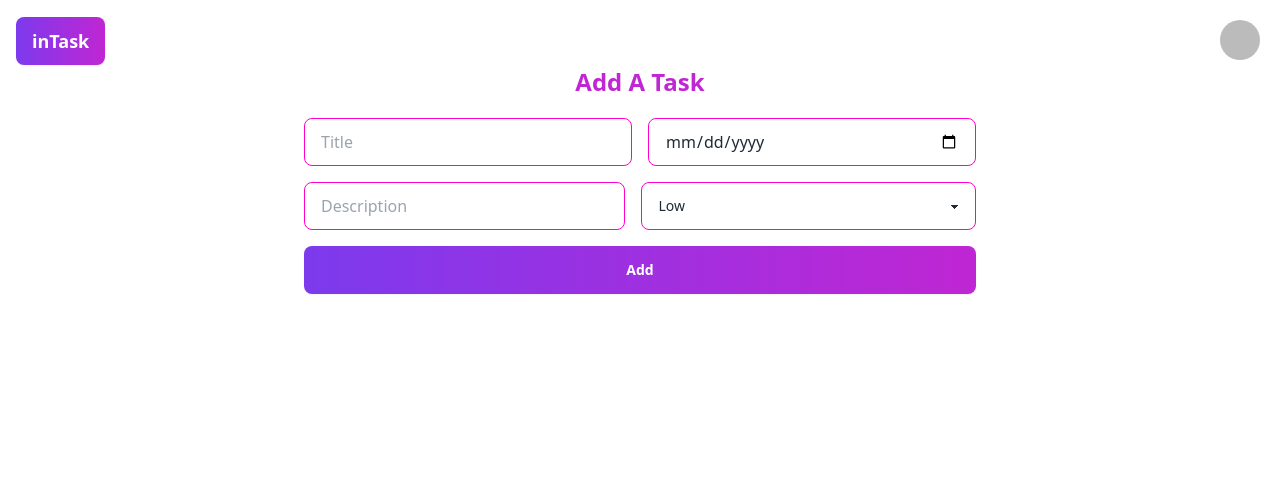
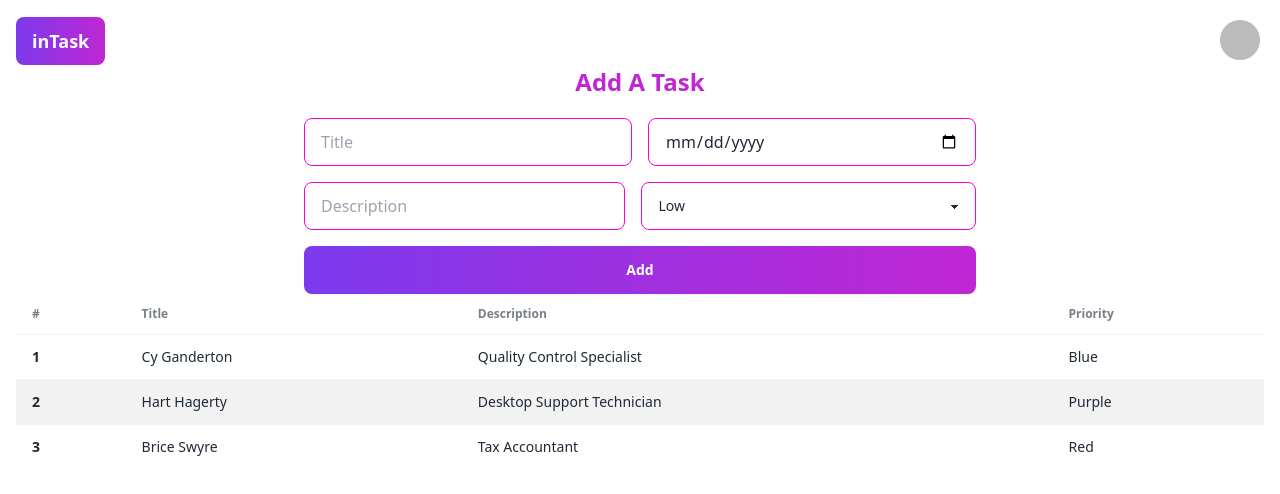
Before and after one commit to justJubair/intask-client, a React (Vite) app: page /dashboard in a window 1280 px wide. Shown: the top 494 px of the page. Built offline with nearby package versions, Linux system fonts and the light colour scheme; no server answers; sample sign-in values are in the browser's storage.

Commit message:
Add: api created for get tasks

```diff
--- /dev/null
+++ b/src/api/index.tsx
@@ -0,0 +1,14 @@
+
+
+import axios from "axios"
+
+// GET; user based task
+export const getTasks = async(email:string)=>{
+    try{
+        const res  = await axios(`http://localhost:5000?userEmail=${email}`)
+        return res.data
+    }
+    catch(err){
+        console.log(err)
+    }
+}
--- a/src/components/Banner/Banner.tsx
+++ b/src/components/Banner/Banner.tsx
@@ -1,8 +1,9 @@
 import { Link } from "react-router-dom";
 import Container from "../Shared/Container";
+import useAuth from "../../hooks/useAuth";
 
-// import bannerImg from "../../assets/images/banner.jpg"
 const Banner = () => {
+    const {user} = useAuth()
     return(
         <div>
             <div className="min-h-screen object-cover  bg-hero-img bg-center ">
@@ -14,7 +15,7 @@ const Banner = () => {
 
                 <div className="absolute top-1/4 md:top-1/3 text-white lg:w-1/2 space-y-6">
                     <h1 className="font-extrabold text-4xl lg:leading-tight lg:text-5xl bg-gradient-to-r from-violet-300 to-fuchsia-300 text-transparent bg-clip-text">Effortless Task Mastery for Your Productivity, Your Pace.</h1>
-                    <Link to="/login" className="btn bg-gradient-to-r from-violet-600 to-fuchsia-600 text-white border-none hover:scale-105">Let's Explore</Link>
+                    <Link to={user? "/dashboard" : "/login"} className="btn bg-gradient-to-r from-violet-600 to-fuchsia-600 text-white border-none hover:scale-105">Let's Explore</Link>
                 </div>
                 </Container>
         </div>
--- /dev/null
+++ b/src/components/TaskTable/TaskTable.tsx
@@ -0,0 +1,43 @@
+const TaskTable = () => {
+  return (
+    <div>
+      <div className="overflow-x-auto">
+        <table className="table table-zebra">
+          {/* head */}
+          <thead>
+            <tr>
+              <th>#</th>
+              <th>Title</th>
+              <th>Description</th>
+              <th>Priority</th>
+            </tr>
+          </thead>
+          <tbody>
+            {/* row 1 */}
+            <tr>
+              <th>1</th>
+              <td>Cy Ganderton</td>
+              <td>Quality Control Specialist</td>
+              <td>Blue</td>
+            </tr>
+            {/* row 2 */}
+            <tr>
+              <th>2</th>
+              <td>Hart Hagerty</td>
+              <td>Desktop Support Technician</td>
+              <td>Purple</td>
+            </tr>
+            {/* row 3 */}
+            <tr>
+              <th>3</th>
+              <td>Brice Swyre</td>
+              <td>Tax Accountant</td>
+              <td>Red</td>
+            </tr>
+          </tbody>
+        </table>
+      </div>
+    </div>
+  );
+};
+export default TaskTable;
--- a/src/pages/Dashboard/Dashboard.tsx
+++ b/src/pages/Dashboard/Dashboard.tsx
@@ -3,6 +3,7 @@ import Container from "../../components/Shared/Container";
 import AddTask from "../../components/AddTask/AddTask";
 import toast, { Renderable, Toast, ValueFunction } from "react-hot-toast";
 import useAuth from "../../hooks/useAuth";
+import TaskTable from "../../components/TaskTable/TaskTable";
 
 const Dashboard = () => {
   const { user, logOut } = useAuth();
@@ -57,6 +58,7 @@ const Dashboard = () => {
         <AddTask />
 
         {/* Task management table */}
+        <TaskTable/>
       </Container>
     </div>
   );
```
